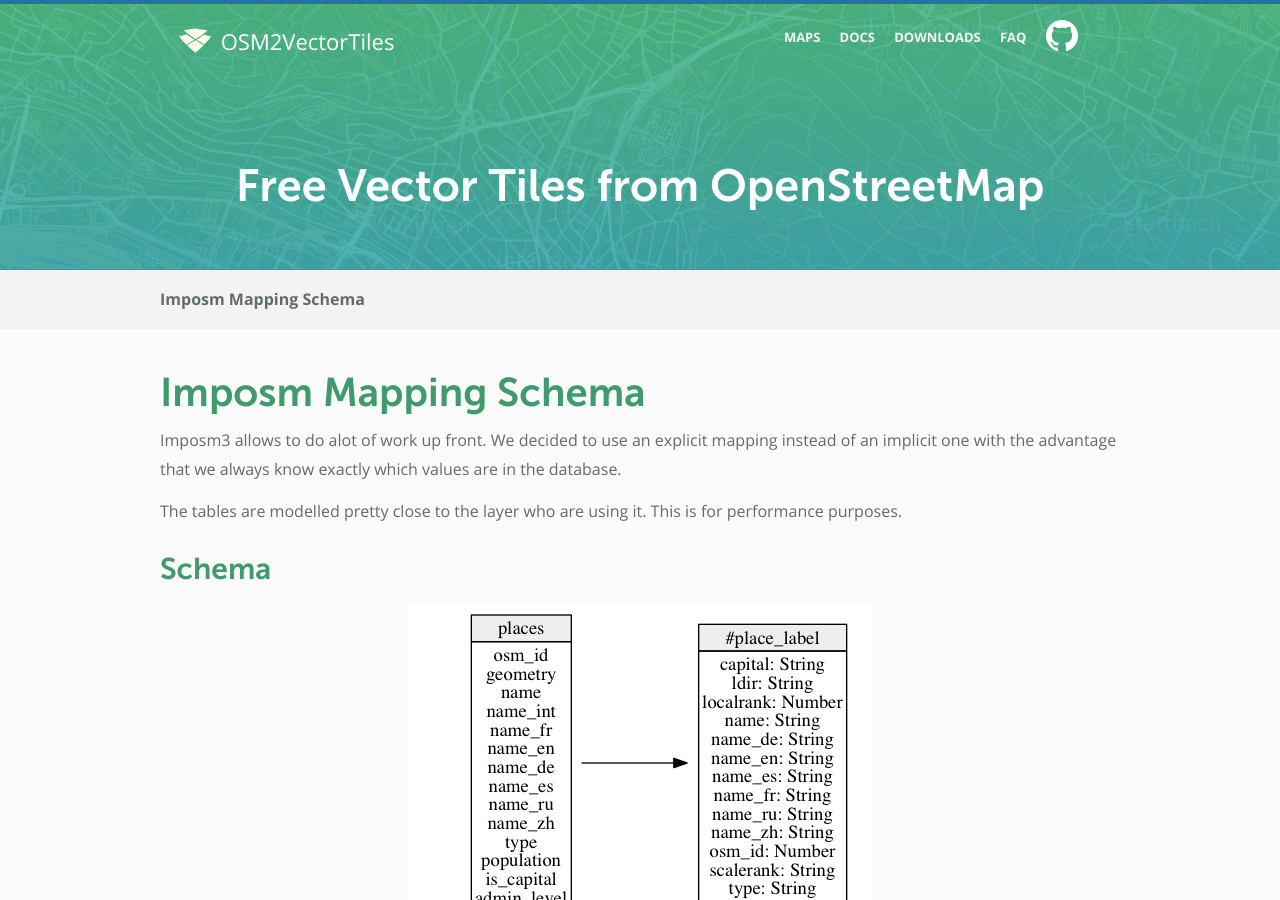
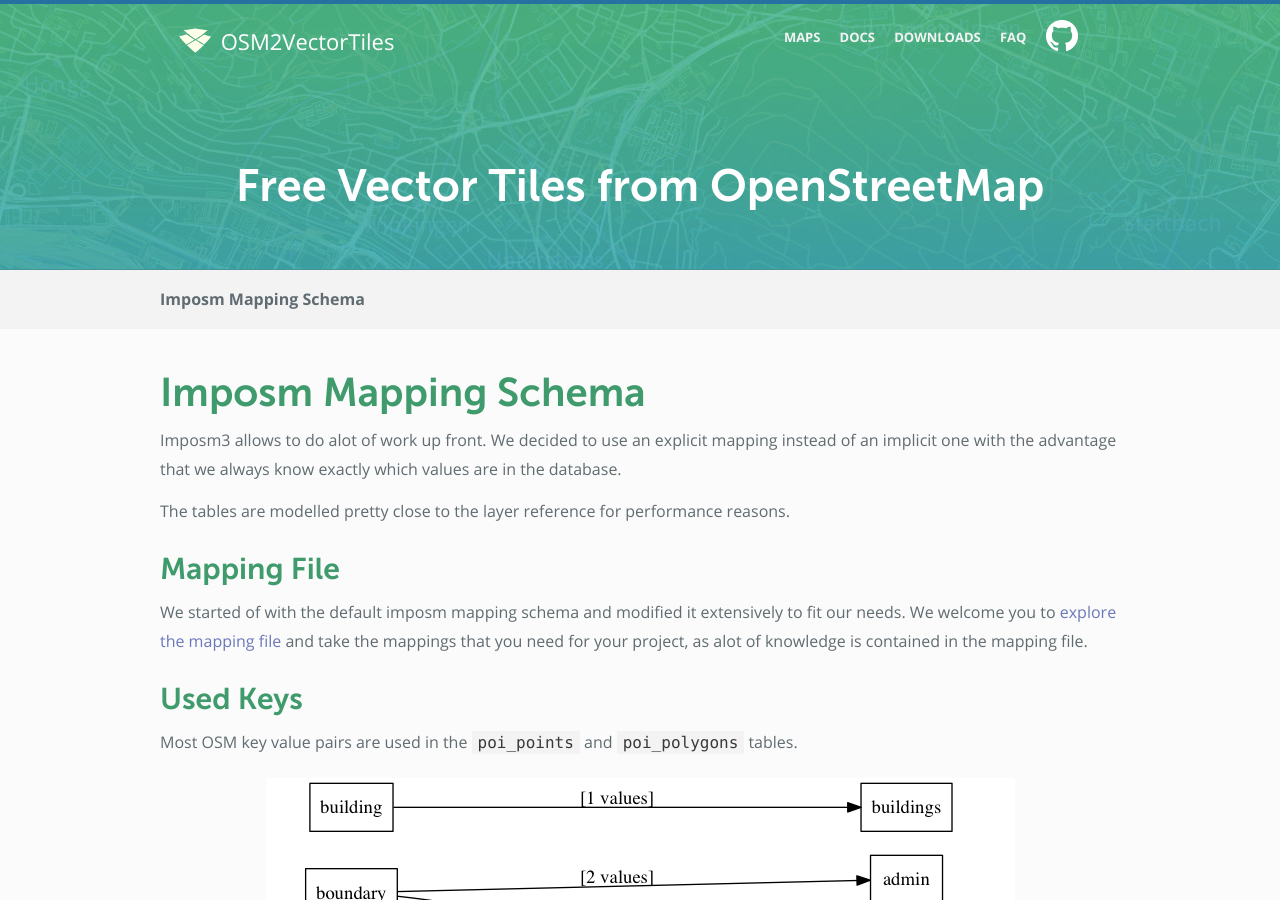
Before and after one commit to osm2vectortiles/osm2vectortiles, a Jekyll site: the page built from docs/imposm-schema.md, in a window 1280 px wide and 900 px high. Built offline with Jekyll 4.4.1, drawn with Linux system fonts in a browser that asks for light colours; Markdown is read by kramdown in place of the engine named in the settings; some of the changed text lies outside the part shown.

Commit message:
Update imposm article

````diff
--- a/docs/imposm-schema.md
+++ b/docs/imposm-schema.md
@@ -10,15 +10,91 @@
 We decided to use an explicit mapping instead of an implicit one with the advantage
 that we always know exactly which values are in the database.
 
-The tables are modelled pretty close to the layer who are using it. This is for performance
-purposes.
+The tables are modelled pretty close to the layer reference for performance reasons.
 
-## Schema
+## Mapping File
 
-![Imposm Mapping Schema](/media/table_to_layer_mapping.png)
+We started of with the default imposm mapping schema and modified it extensively to fit our needs.
+We welcome you to
+[explore the mapping file](https://github.com/osm2vectortiles/osm2vectortiles/blob/master/src/import-osm/mapping.yml)
+and take the mappings that you need for your project,
+as alot of knowledge is contained in the mapping file.
 
 ## Used Keys
 
 Most OSM key value pairs are used in the `poi_points` and `poi_polygons` tables.
 
 ![Imposm Mapping Schema](/media/mapping_graph.png)
+
+## Mapping Example
+
+Example mapping for the landusages table.
+
+```yaml
+tables:
+  landusages:
+    type: polygon
+    fields:
+    - name: osm_id
+      type: id
+    - name: geometry
+      type: geometry
+    - name: type
+      type: mapping_value
+    mapping:
+      landuse:
+      - allotments
+      - farm
+      - farmland
+      - farmyard
+      - orchard
+      - greenhouse_horticulture
+      - plant_nursery
+      - vineyard
+      - grass
+      - grassland
+      - meadow
+      - industrial
+      - park
+      - village_green
+      - recreation_ground
+      - forest
+      - cemetery
+      - beach
+      leisure:
+      - park
+      - playground
+      - dog_park
+      - national_reserve
+      - nature_reserve
+      - golf_course
+      - common
+      - garden
+      - recreation_ground
+      - sports_centre
+      - pitch
+      natural:
+      - glacier
+      - sand
+      - wood
+      - scrub
+      - wetland
+      - mud
+      wetland:
+      - marsh
+      - swamp
+      - tidalflat
+      - bog
+      amenity:
+      - hospital
+      - school
+      - college
+      - university
+      cemetery:
+      - __any__
+      boundary:
+      - national_park
+      tourism:
+      - zoo
+      - camp_site
+```
````
Also changed, not shown: docs/index.md (+1 -1 lines).
